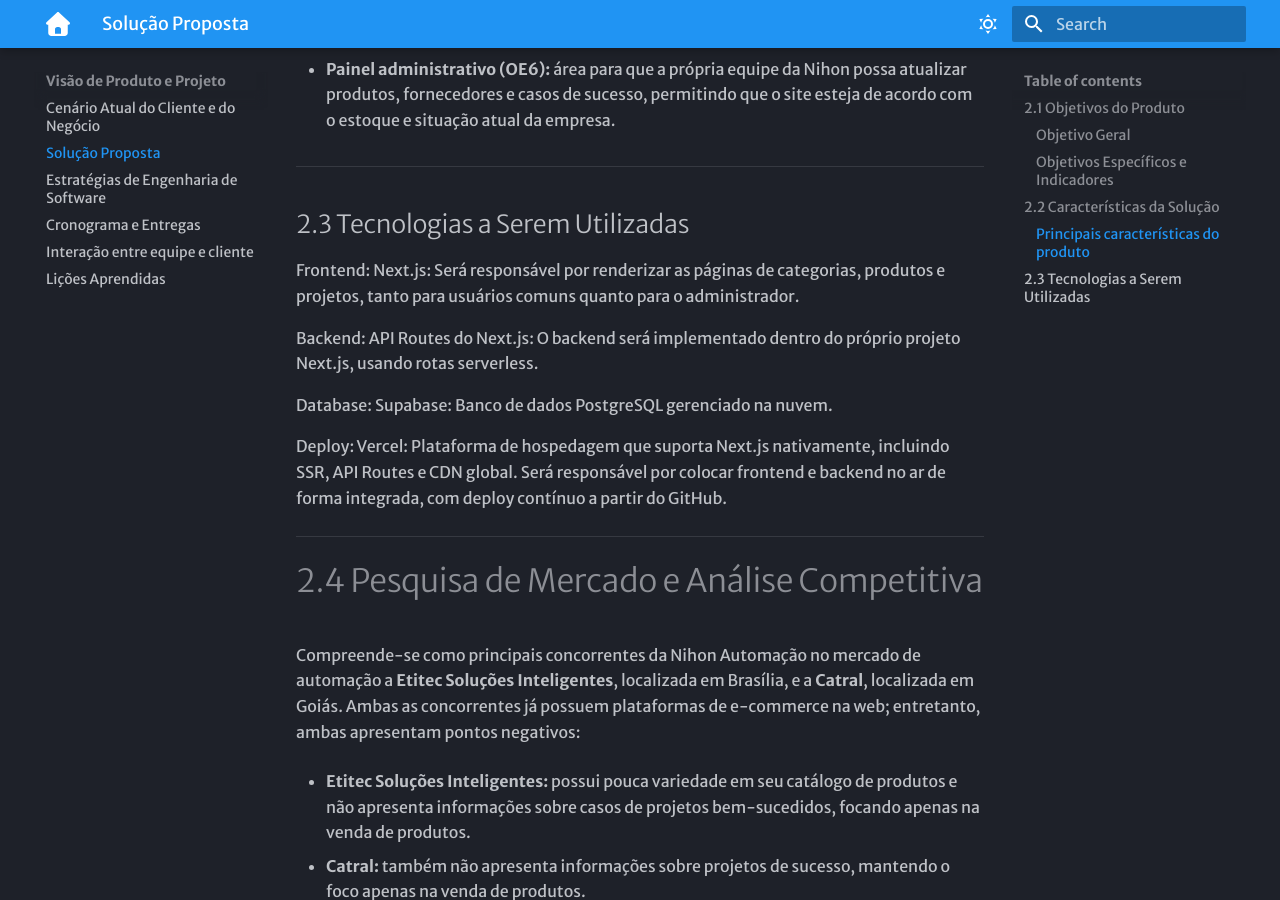
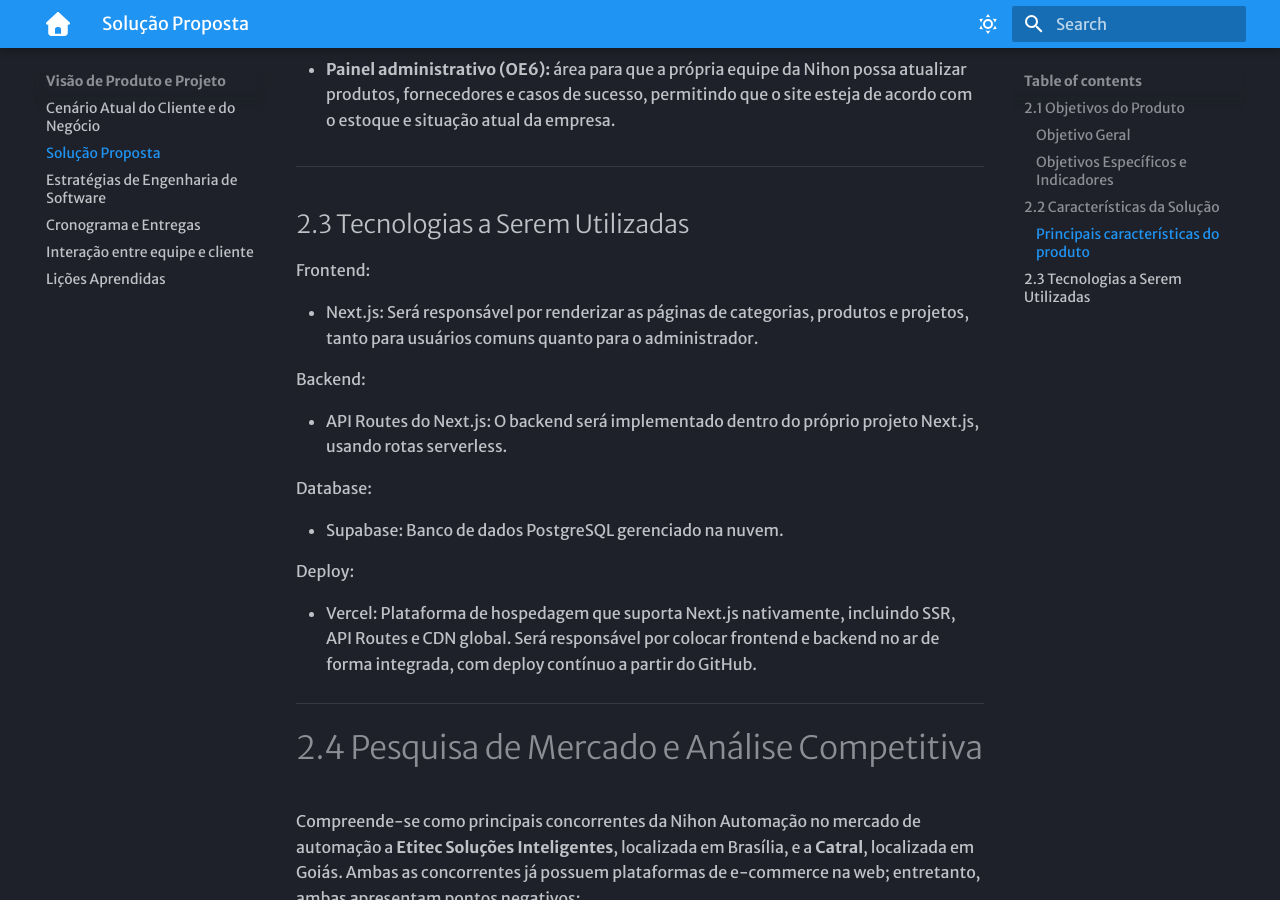
Before and after one commit to mdsreq-fga-unb/REQ-2025.2-T02-Nihon, an MkDocs documentation site: the page built from docs/solucao.md, in a window 1280 px wide and 900 px high, scrolled down 1926 px. Built offline with MkDocs 1.6.1 and Material for MkDocs 9.7.7, drawn with Linux system fonts in a browser that asks for light colours; some web fonts are replaced.

```diff
--- a/docs/solucao.md
+++ b/docs/solucao.md
@@ -49,16 +49,20 @@ A solução será uma **aplicação web institucional**, com funcionalidades de
 ## 2.3 Tecnologias a Serem Utilizadas
 
 Frontend:
-Next.js: Será responsável por renderizar as páginas de categorias, produtos e projetos, tanto para usuários comuns quanto para o administrador.
+
+- Next.js: Será responsável por renderizar as páginas de categorias, produtos e projetos, tanto para usuários comuns quanto para o administrador.
 
 Backend:
-API Routes do Next.js: O backend será implementado dentro do próprio projeto Next.js, usando rotas serverless.
+
+- API Routes do Next.js: O backend será implementado dentro do próprio projeto Next.js, usando rotas serverless.
 
 Database:
-Supabase: Banco de dados PostgreSQL gerenciado na nuvem.
+
+- Supabase: Banco de dados PostgreSQL gerenciado na nuvem.
 
 Deploy:
-Vercel: Plataforma de hospedagem que suporta Next.js nativamente, incluindo SSR, API Routes e CDN global. Será responsável por colocar frontend e backend no ar de forma integrada, com deploy contínuo a partir do GitHub.
+
+- Vercel: Plataforma de hospedagem que suporta Next.js nativamente, incluindo SSR, API Routes e CDN global. Será responsável por colocar frontend e backend no ar de forma integrada, com deploy contínuo a partir do GitHub.
 
 ---
 
```
